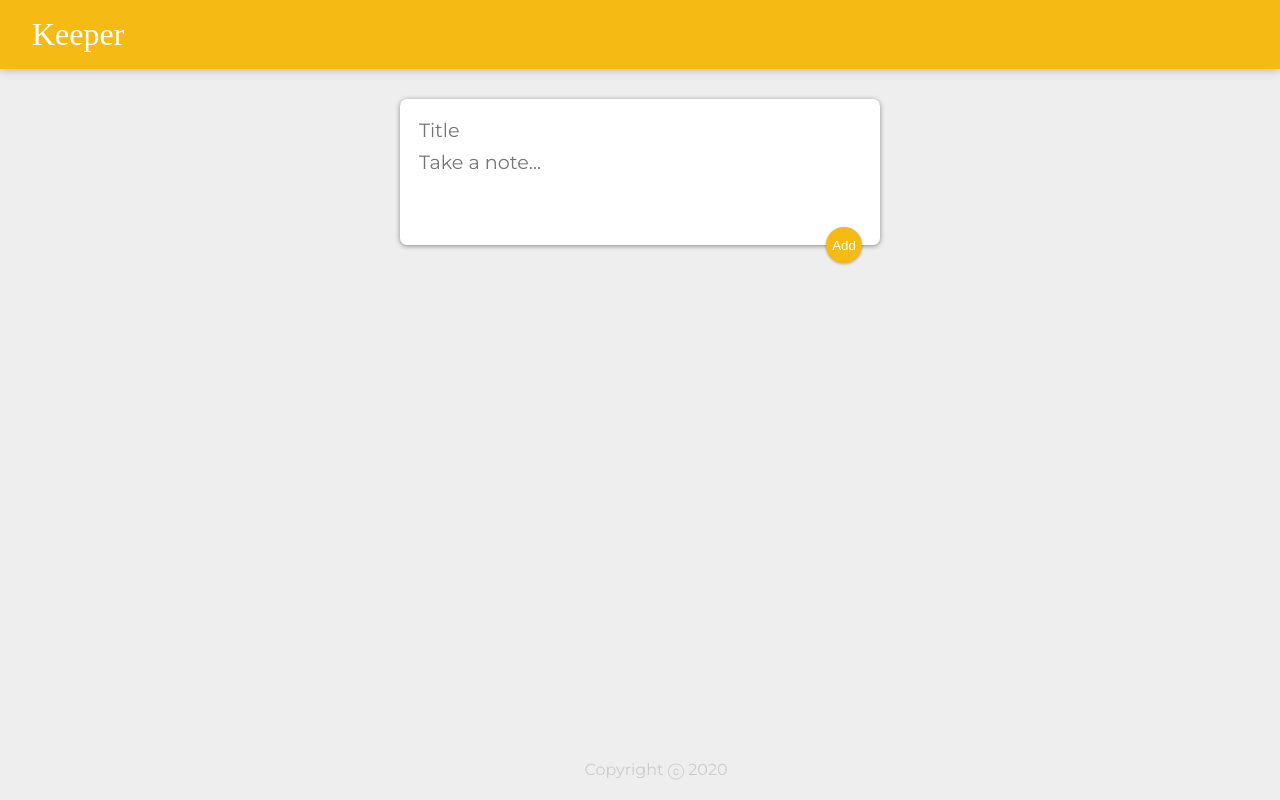
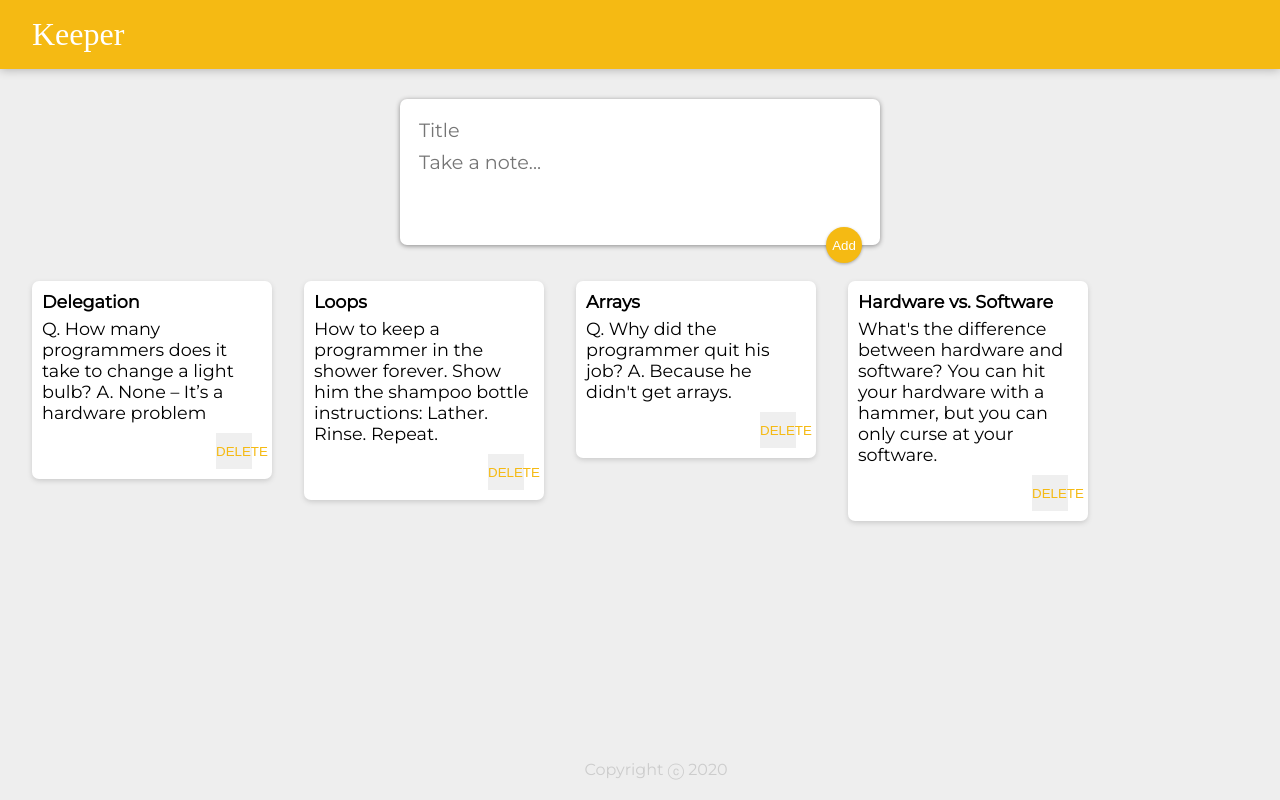
Before and after one commit to todokku/google-keeper-clone, a React (Create React App) app: page / in a window 1280 px wide. Built offline with nearby package versions, Linux system fonts and the light colour scheme; a web font is replaced by a local one.

Commit message:
Bring in existing notes to populate initial note array

```diff
--- a/src/components/App.jsx
+++ b/src/components/App.jsx
@@ -3,9 +3,10 @@ import Header from "./Header";
 import Footer from "./Footer";
 import Note from "./Note";
 import CreateArea from "./CreateArea";
+import ExistingNotes from "../notes";
 
 function App() {
-  const [notes, setNotes] = useState([]);
+  const [notes, setNotes] = useState(ExistingNotes);
 
   const addNote = (newTitle, newContent) => {
     const note = {
--- a/src/index.js
+++ b/src/index.js
@@ -5,12 +5,6 @@ import App from "./components/App";
 ReactDOM.render(<App />, document.getElementById("root"));
 
 //CHALLENGE:
-//1. Implement the add note functionality.
-//- Create a constant that keeps track of the title and content.
-//- Pass the new note back to the App.
-//- Add new note to an array.
-//- Take array and render seperate Note components for each item.
-
 //2. Implement the delete note functionality.
 //- Callback from the Note component to trigger a delete function.
 //- Use the filter function to filter out the item that needs deletion.
--- a/src/notes.js
+++ b/src/notes.js
@@ -24,3 +24,5 @@ const notes = [
       "What's the difference between hardware and software? You can hit your hardware with a hammer, but you can only curse at your software."
   }
 ];
+
+export default notes;
```
